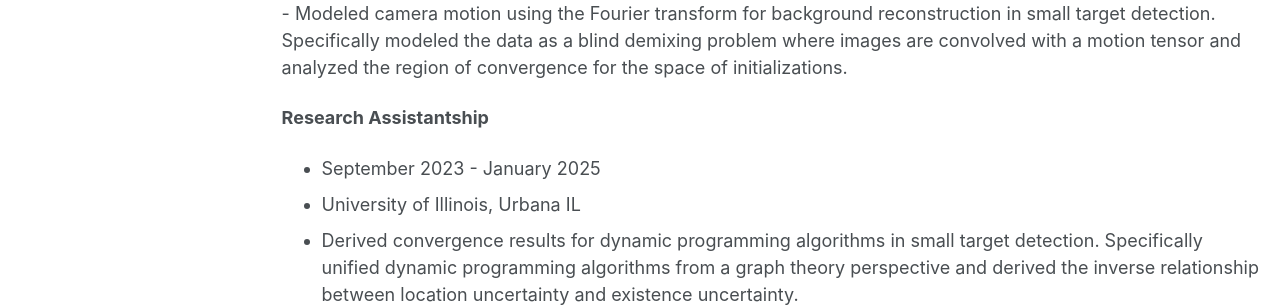
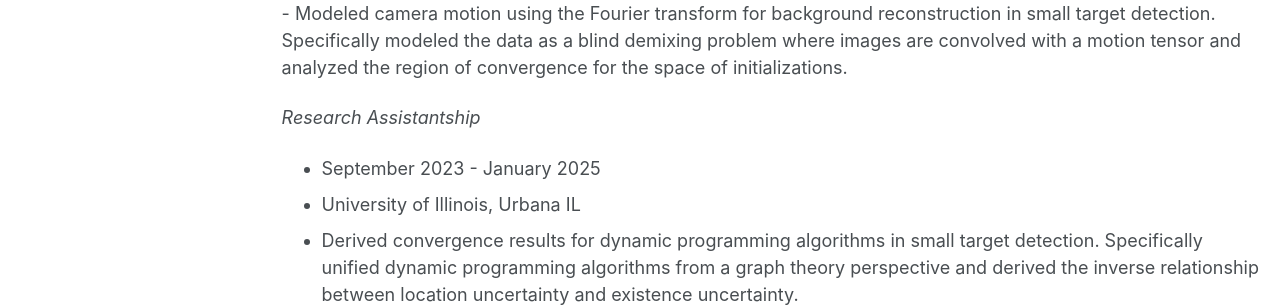
Before and after one commit to nick-bampton/nick-bampton.github.io, a Jekyll site: the page built from _pages/cv.md, in a window 1280 px wide and 900 px high. Shown: the part 445-752 px from the top of the window. Built offline with Jekyll 4.4.1, drawn with Linux system fonts in a browser that asks for light colours; a script bundle is joined from its source files by our own code; library files that are not in the unit come from our copies.

Commit message:
Update cv.md

```diff
--- a/_pages/cv.md
+++ b/_pages/cv.md
@@ -24,9 +24,9 @@
 \- University of Illinois, Urbana IL<br>
 \- Modeled camera motion using the Fourier transform for background reconstruction in small target detection. Specifically modeled the data as a blind demixing problem where images are convolved with a motion tensor and analyzed the region of convergence for the space of initializations.
 
-**Research Assistantship**<br>
-- September 2023 - January 2025<br>
-- University of Illinois, Urbana IL<br>
+*Research Assistantship*
+- September 2023 - January 2025
+- University of Illinois, Urbana IL
 - Derived convergence results for dynamic programming algorithms in small target detection. Specifically unified dynamic programming algorithms from a graph theory perspective and derived the inverse relationship between location uncertainty and existence uncertainty.
 
 Summer Internship<br>
@@ -41,7 +41,7 @@
 
 Publications
 ======
-\[In Review\] N. Bampton, T. J. Ma, M. N. Do, “A Unified Theory of Dynamic Programming Algorithms in Small Target Detection,” in IEEE Transactions on Signal Processing, vol. 74.
+\[In Review\] N. Bampton, T. J. Ma, M. N. Do, “A Unified Theory of Dynamic Programming Algorithms in Small Target Detection,” in IEEE Transactions on Signal Processing, vol. 74. <br>
 [preprint](https://arxiv.org/pdf/2512.11170)
 
 \[In Review\] N. Bampton, T. J. Ma, M. N. Do, “A Graph-Based Framework for Detecting Small Noisy Targets: Theory and Analysis,” in ICASSP 2026-2026 IEEE International Conference on Acoustics, Speech and Signal Processing (ICASSP).
```
